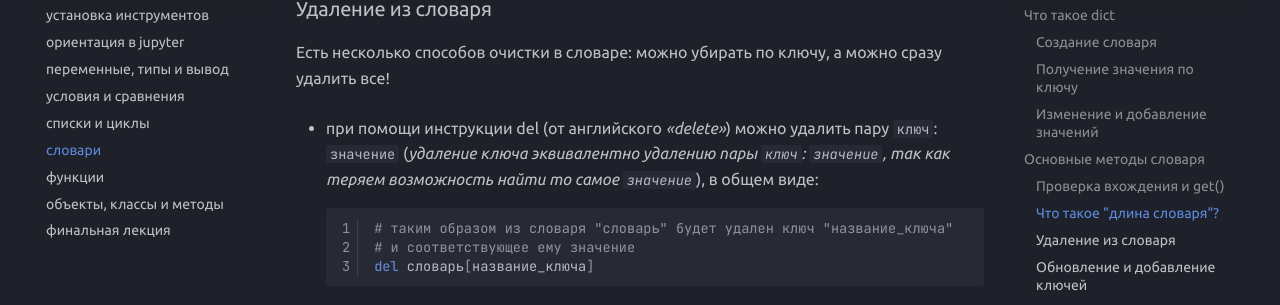
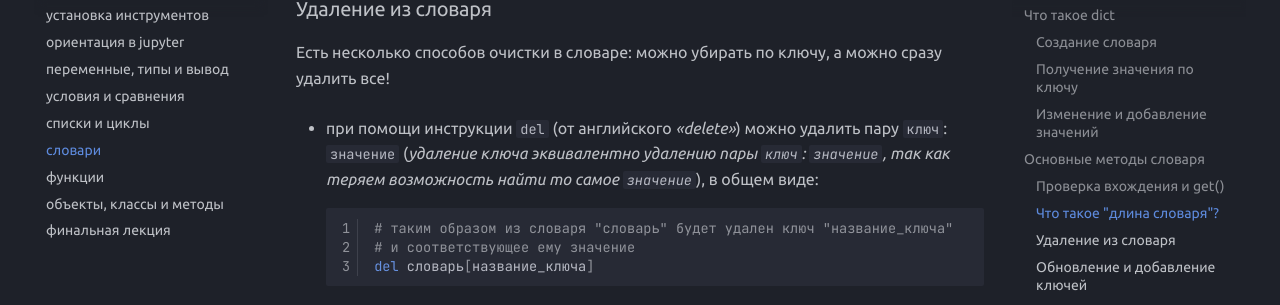
Before and after one commit to open-data-science/pycourse, an MkDocs documentation site: the page built from docs/base/dictionary.md, in a window 1280 px wide and 900 px high, scrolled down 3572 px. Shown: the part 141-446 px from the top of the window. Built offline with MkDocs 1.6.1 and Material for MkDocs 9.7.7, drawn with Linux system fonts in a browser that asks for light colours; comment, search, counter and statistics services are not loaded.

````diff
--- a/docs/base/dictionary.md
+++ b/docs/base/dictionary.md
@@ -145,7 +145,7 @@ len(marks) = 2
 
 Есть несколько способов очистки в словаре: можно убирать по ключу, а можно сразу удалить все!
 
-- при помощи инструкции del (от английского _«delete»_) можно удалить пару `ключ`: `значение` (_удаление ключа эквивалентно удалению пары `ключ`: `значение`, так как теряем возможность найти то самое `значение`_), в общем виде:
+- при помощи инструкции `del` (от английского _«delete»_) можно удалить пару `ключ`: `значение` (_удаление ключа эквивалентно удалению пары `ключ`: `значение`, так как теряем возможность найти то самое `значение`_), в общем виде:
 
     ```python linenums="1"
     # таким образом из словаря "словарь" будет удален ключ "название_ключа"
````
